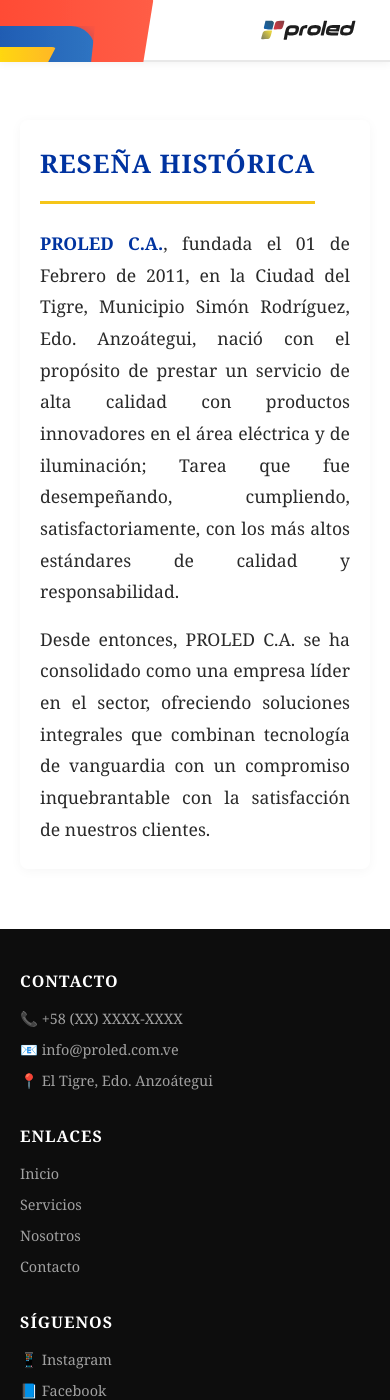
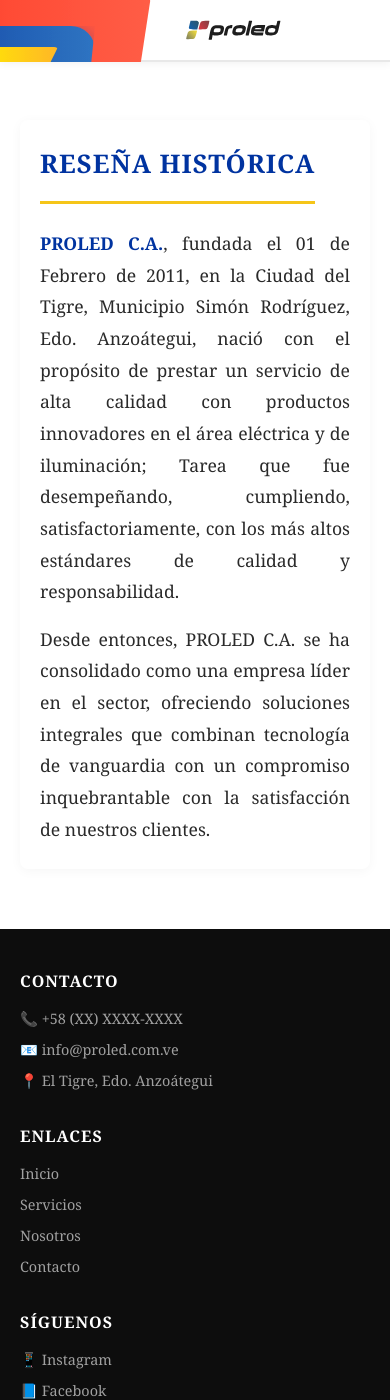
Before and after one commit to ing-nestorgomez/belorp, a Jekyll site: the page built from index.html, in a window 390 px wide and 1400 px high. Built offline with Jekyll 4.4.1, drawn with Linux system fonts in a browser that asks for light colours.

Commit message:
Increase container padding and set width

```diff
--- a/assets/css/styles.css
+++ b/assets/css/styles.css
@@ -333,7 +333,8 @@
   }
 
   .container {
-    padding: 0 20px;
+    padding: 0 85px;
+    width: 370px;
   }
 
   .dropdown-menu {
```
